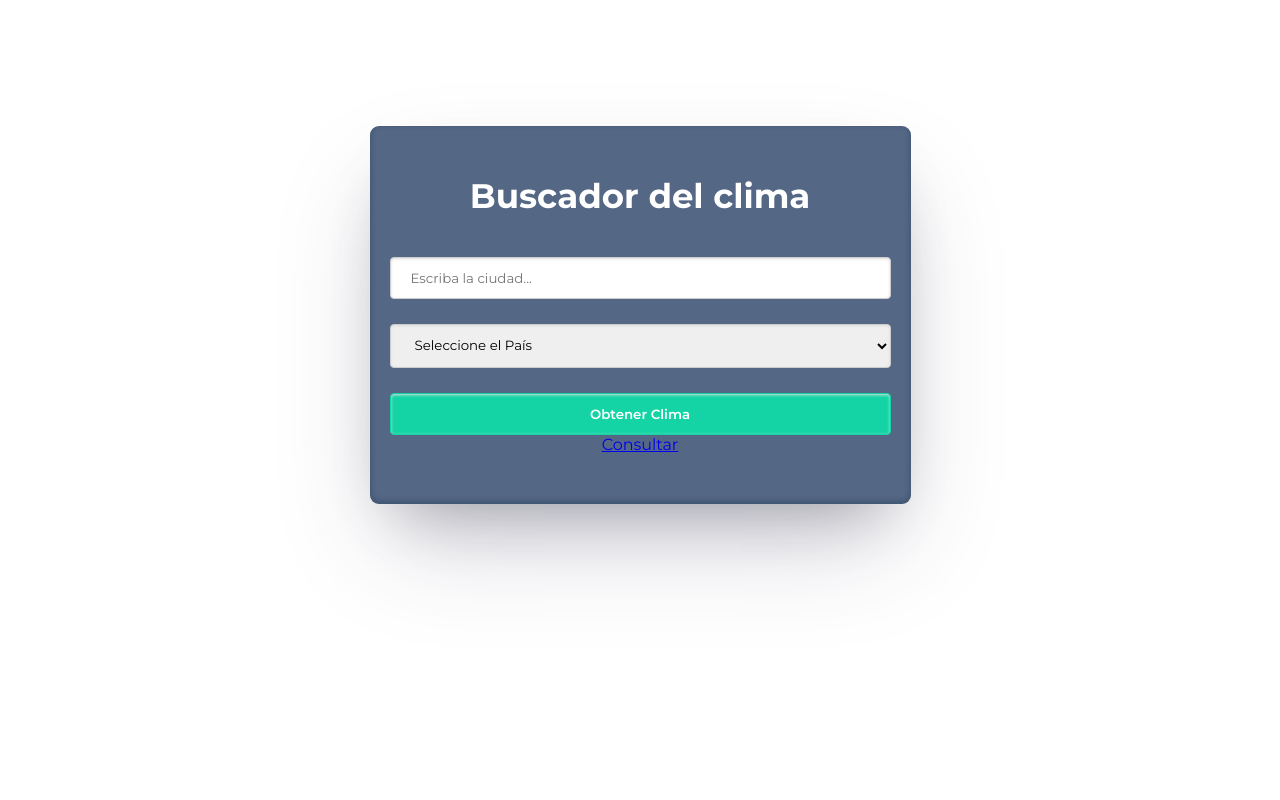
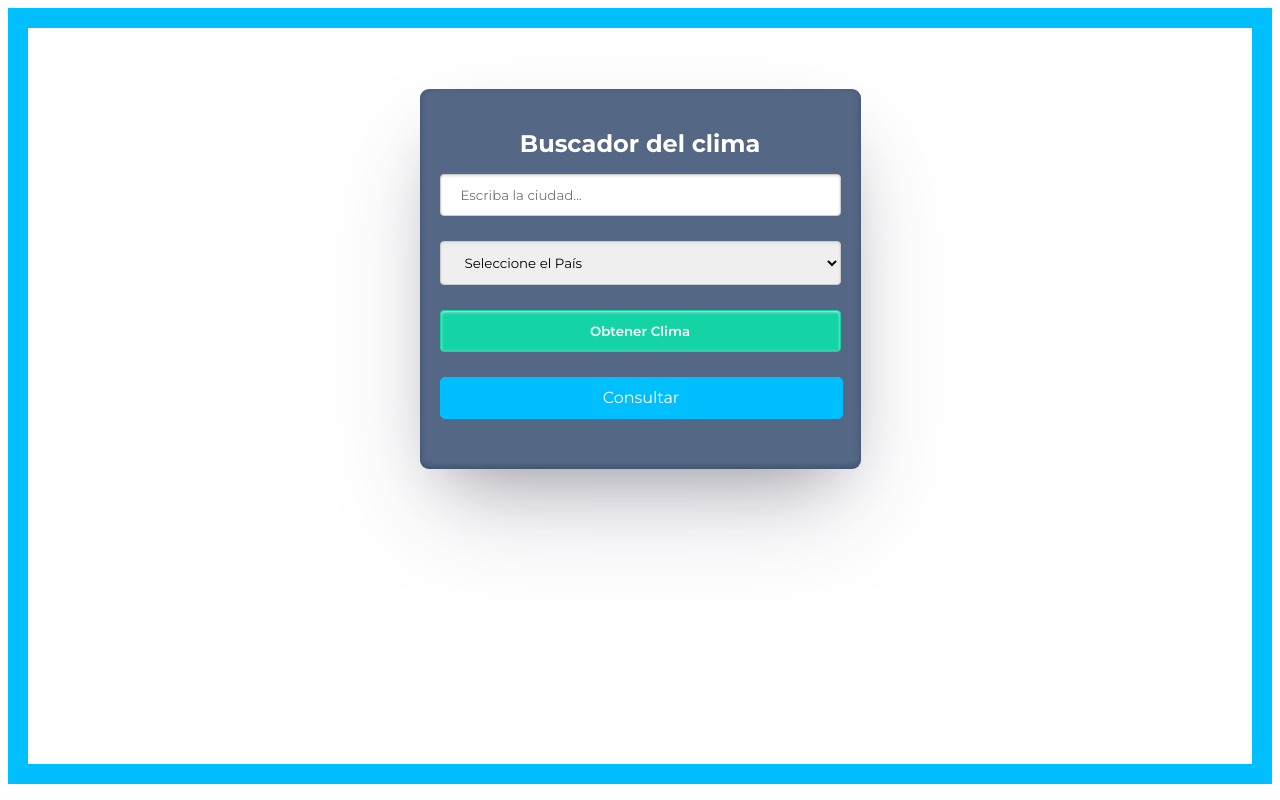
Before and after one commit to BryanCachimuel/Ruta_de_Aprendizaje_de_JavaScript, a PHP site: page / in a window 1280 px wide. Run offline with PHP 8.4, Linux system fonts and the light colour scheme.

Commit message:
Aplicando estilos para el nuevo boton y organzando algunos elementos del maquetado

```diff
--- a/Clima/publico/css/estilos.css
+++ b/Clima/publico/css/estilos.css
@@ -1,45 +1,57 @@
 @import url('https://fonts.googleapis.com/css2?family=Montserrat:ital,wght@0,100;0,200;0,300;0,400;0,500;0,600;0,700;0,800;0,900;1,100;1,200;1,300;1,400;1,500;1,600;1,700;1,800&display=swap');
+
 body{
     font-family: 'Montserrat', sans-serif;
+    height: 92vh;
+    border: 20px solid #00bfff;
 }
+
 .weather-content {
     box-shadow: rgba(50, 50, 93, 0.25) 0px 50px 100px -20px, rgba(0, 0, 0, 0.3) 0px 30px 60px -30px, rgba(10, 37, 64, 0.35) 0px -2px 6px 0px inset;
-    max-width: 501px;
+    max-width: 401px;
     text-align: center;
     padding: 20px 20px 50px;
-    margin: 10% auto 0;
+    margin: 5% auto 0;
     background-color: #546785;
     border-radius: 9px;
 }
+
 .weather-content h1{
-    font-size: 34px;
-    margin-bottom: 10px;
+    font-size: 24px;
+    margin-bottom: 5px;
     color: #FFF;
 }
+
 .weather-content p{
     color: #cfcfd9;
 }
+
 .result{
-    margin-bottom: 8%;
+    margin-bottom: 4%;
 }
+
 .result p{
     margin: 5px 0 5px;
 }
-.result h2{
-    font-size: 70px;
-    line-height: 70px;
+
+.result h4{
+    font-size: 40px;
+    line-height: 40px;
     margin: -10px 0 10px;
     color: #fff;
 }
+
 .result h5{
     font-size: 21px;
     margin: 2px;
     color: #fff;
 }
+
 form {
     display: flex;
     flex-direction: column;
 }
+
 form input[type="text"], form input[type="submit"], form select{
     width: 100%;
     margin: 0px 0 25px;
@@ -56,6 +68,7 @@ form input[type="text"], form input[type="submit"], form select{
     padding-bottom: 12px;
     font-family: 'Montserrat', sans-serif;
 }
+
 form input[type="submit"]{
     width: 100%;
     margin: 0 auto;
@@ -65,10 +78,33 @@ form input[type="submit"]{
     color: #fff;
     font-weight: 600;
     transition: width 1s;
+    margin-bottom: 25px;
 }
+
 form input[type="submit"]:hover{
     width: 50%;
 }
+
+.nueva_consulta{
+    text-decoration: none;
+    width: 100%;
+    margin: 0 auto;
+    cursor: pointer;
+    height: 30px;
+    padding-top: 10px;
+    background-color: #00bfff;
+    border: 1px solid #00bfff;
+    border-radius: 5px;
+    color: #fff;
+    font-weight: 400;
+    transition: width 1s;
+}
+
+.nueva_consulta:hover{
+    width: 50%;
+    margin: auto;
+}
+
 .alert-message {
     margin: 24px 0 0;
     color: red!important;
```
